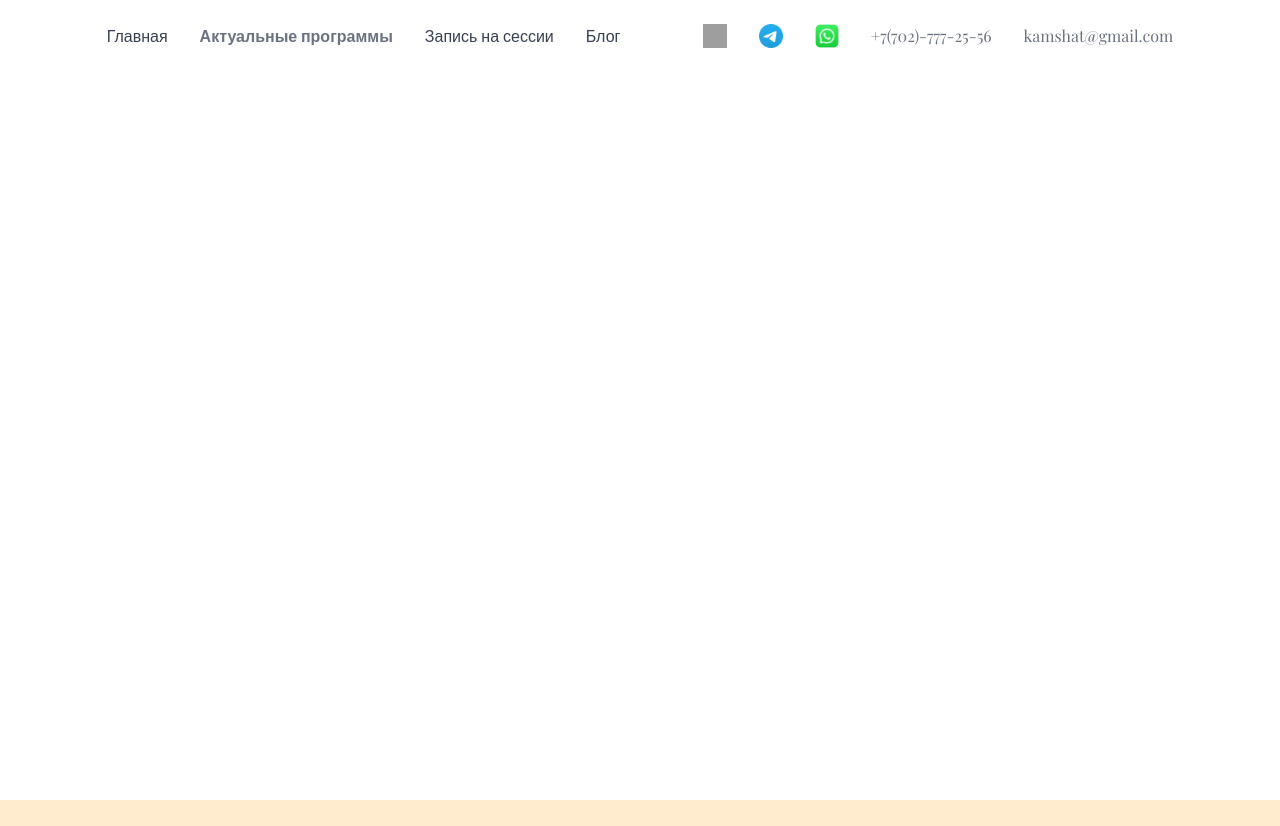
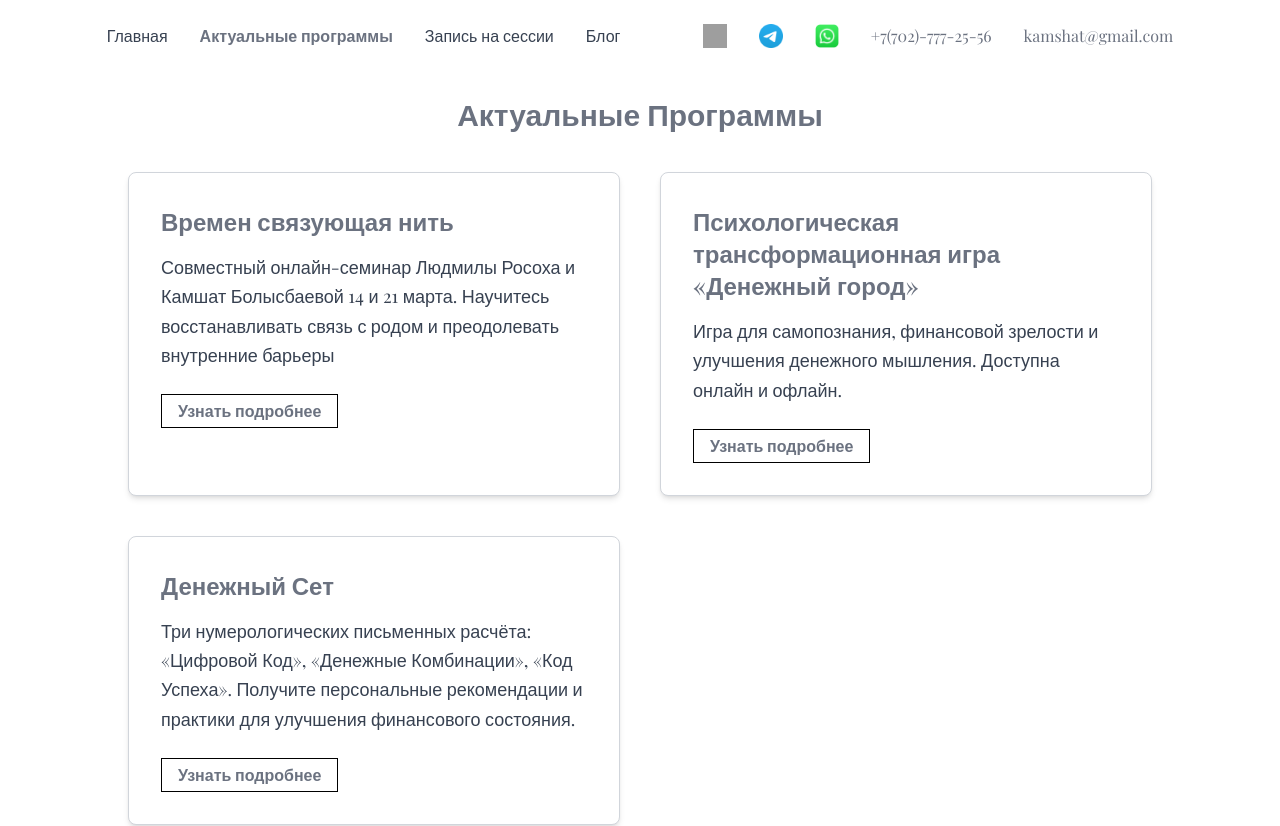
Before and after one commit to vlkhvnn/kamshat-b, a React (Vite) app: page /programs in a window 1280 px wide. Shown: the top 826 px of the page. Built offline with nearby package versions, Linux system fonts and the light colour scheme; grey boxes are pictures that could not be loaded; a web font is replaced by a local one.

Commit message:
feat: programs page

```diff
--- a/src/pages/Main.tsx
+++ b/src/pages/Main.tsx
@@ -17,8 +17,14 @@ const MainPage = ({ setSelectedPage }: Props) => {
         className="mx-auto w-5/6 items-center justify-center md:flex md:h-5/6"
         onViewportEnter={() => setSelectedPage(SelectedPage.Main)}
       >
+        {/* IMAGE */}
+        {!isAboveMediumScreens && (
+          <div className="flex basis-4/5 justify-center mt-16 md:z-10 md:ml-40 md:mt-16 md:justify-items-end order-1 md:order-2">
+            <img alt="home-heroImage" src={HeroImage} />
+            </div>
+          )}
         {/* MAIN HEADER */}
-        <div className="z-10 mt-32 md:basis-3/5">
+        <div className={`z-10 ${isAboveMediumScreens ? 'mt-32' : 'mt-12'} md:basis-3/5`}>
           {/* HEADINGS */}
           <motion.div
             className="md:-mt-20"
@@ -83,11 +89,11 @@ const MainPage = ({ setSelectedPage }: Props) => {
         </div>
 
         {/* IMAGE */}
-        <div
-          className="flex basis-4/5 justify-center md:z-10 md:ml-40 md:mt-16 md:justify-items-end"
-        >
-          <img alt="home-heroImage" src={HeroImage} />
-        </div>
+        {isAboveMediumScreens && (
+          <div className="flex basis-4/5 justify-center md:z-10 md:ml-40 md:mt-16 md:justify-items-end order-1 md:order-2">
+            <img alt="home-heroImage" src={HeroImage} />
+            </div>
+          )}
       </motion.div>
     </section>
   );
--- a/src/pages/Programs.tsx
+++ b/src/pages/Programs.tsx
@@ -1,4 +1,3 @@
-import useMediaQuery from "@/hooks/useMediaQuery";
 import { SelectedPage } from "@/shared/types";
 import { motion } from "framer-motion";
 
@@ -7,11 +6,70 @@ type Props = {
 };
 
 const ProgramsPage = ({ setSelectedPage }: Props) => {
-  const isAboveMediumScreens = useMediaQuery("(min-width:1060px)");
+  const programs = [
+    {
+      title: "Времен связующая нить",
+      description:"Совместный онлайн-семинар Людмилы Росоха и Камшат Болысбаевой 14 и 21 марта. Научитесь восстанавливать связь с родом и преодолевать внутренние барьеры",
+      buttonLabel: "Узнать подробнее",
+      buttonLink: "https://rosoha.ru/vremen-svyazuyushchaya-nit",
+    },
+    {
+      title: "Психологическая трансформационная игра \u00abДенежный город\u00bb",
+      description:
+        "Игра для самопознания, финансовой зрелости и улучшения денежного мышления. Доступна онлайн и офлайн.",
+      buttonLabel: "Узнать подробнее",
+      buttonLink: "#", // Replace with specific link if available
+    },
+    {
+      title: "Денежный Сет",
+      description:
+        "Три нумерологических письменных расчёта: \u00abЦифровой Код\u00bb, \u00abДенежные Комбинации\u00bb, \u00abКод Успеха\u00bb. Получите персональные рекомендации и практики для улучшения финансового состояния.",
+      buttonLabel: "Узнать подробнее",
+      buttonLink: "#", // Replace with specific link if available
+    },
+  ];
 
   return (
-    <section id="about" className="gap-16 bg-gray-20 py-10 md:h-full md:pb-0">
-      <motion.div>
+    <section
+      id="programs"
+    >
+      <motion.div
+         className="min-h-screen bg-gray-20 py-24"
+         onViewportEnter={() => setSelectedPage(SelectedPage.Programs)}
+      >
+      <div className="mx-auto w-4/5">
+        <h1 className="text-3xl font-bold mb-10 text-center">Актуальные Программы</h1>
+
+        <div className="grid grid-cols-1 md:grid-cols-2 gap-10">
+          {programs.map((program, index) => (
+            <motion.div
+              key={index}
+              className="bg-white p-8 rounded-lg shadow-md border border-gray-300"
+              initial="hidden"
+              whileInView="visible"
+              viewport={{ once: true, amount: 0.5 }}
+              transition={{ duration: 0.5 }}
+              variants={{
+                hidden: { opacity: 0, y: 50 },
+                visible: { opacity: 1, y: 0 },
+              }}
+            >
+              <h3 className="text-2xl font-semibold mb-4">{program.title}</h3>
+              <p className="text-gray-700 text-lg leading-relaxed mb-6">
+                {program.description}
+              </p>
+              <a
+  href={program.buttonLink}
+  target="_blank"
+  rel="noopener noreferrer"
+  className="inline-block bg-transparent font-bold py-1 px-4 border border-black hover:bg-primary-300 transition text-center"
+>
+  {program.buttonLabel}
+</a>
+            </motion.div>
+          ))}
+        </div>
+      </div>
       </motion.div>
     </section>
   );
--- /dev/null
+++ b/src/pages/programs/SeminarPage.tsx
@@ -0,0 +1,74 @@
+import { motion } from "framer-motion";
+
+type Props = {};
+
+const SeminarPage = ({}: Props) => {
+  return (
+    <section className="bg-gray-20 min-h-screen py-10">
+      <motion.div
+        className="mx-auto w-4/5"
+        initial="hidden"
+        animate="visible"
+        variants={{
+          hidden: { opacity: 0, y: -50 },
+          visible: { opacity: 1, y: 0, transition: { duration: 0.5 } },
+        }}
+      >
+        {/* Header Section */}
+        <div className="text-center mb-10">
+          <h1 className="text-4xl font-bold mb-4">
+            Времен связующая нить
+          </h1>
+          <p className="text-lg text-gray-700 leading-relaxed">
+            Семинар, который поможет вам восстановить связь с родом, преодолеть внутренние барьеры и обрести гармонию в жизни.
+          </p>
+        </div>
+
+        {/* Content Section */}
+        <div className="grid grid-cols-1 md:grid-cols-2 gap-10">
+          {/* Image Section */}
+          <div className="flex justify-center">
+            <img
+              src="https://rosoha.ru/images/vremen_svyazuyushchaya_nit.jpg"
+              alt="Seminar Image"
+              className="rounded-lg shadow-md w-full md:w-4/5"
+            />
+          </div>
+
+          {/* Details Section */}
+          <div className="text-gray-700 text-lg leading-relaxed">
+            <p className="mb-4">
+              Семинар "Времен связующая нить" включает две сессии, которые пройдут
+              14 и 21 марта. На этих встречах вы изучите:
+            </p>
+            <ul className="list-disc pl-5 mb-4">
+              <li>Практики восстановления связи с родом</li>
+              <li>Методы преодоления внутренних барьеров</li>
+              <li>Техники для обретения внутреннего баланса и гармонии</li>
+            </ul>
+            <p className="mb-4">
+              Участие в этом семинаре поможет вам глубже понять себя, найти новые ресурсы для решения жизненных задач и двигаться к целям с уверенностью.
+            </p>
+            <p>
+              Семинар проходит в онлайн-формате, что позволяет вам участвовать из любой точки мира.
+            </p>
+          </div>
+        </div>
+
+        {/* Call to Action */}
+        <div className="text-center mt-10">
+          <a
+            href="https://rosoha.ru/vremen-svyazuyushchaya-nit"
+            target="_blank"
+            rel="noopener noreferrer"
+            className="inline-block bg-primary-500 text-white font-bold py-3 px-6 rounded-lg border border-black hover:bg-primary-300 transition"
+          >
+            Записаться на семинар
+          </a>
+        </div>
+      </motion.div>
+    </section>
+  );
+};
+
+export default SeminarPage;
```
